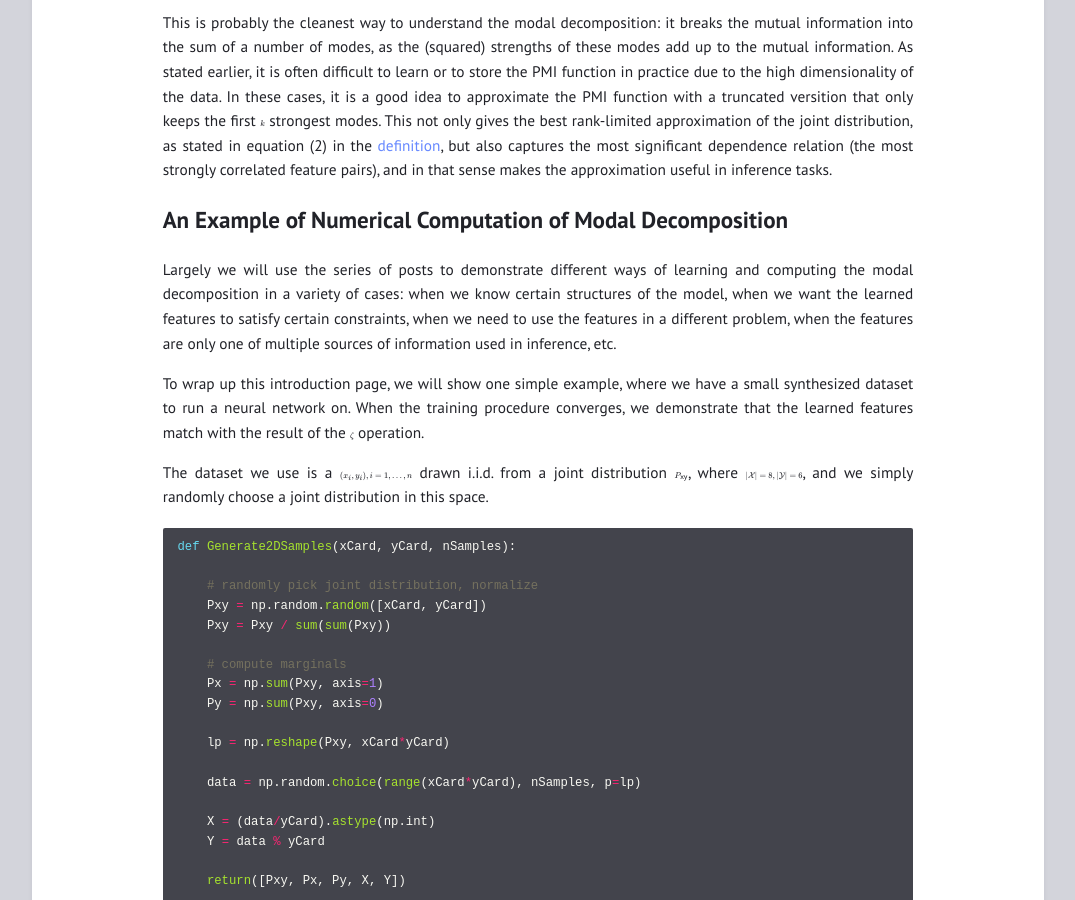
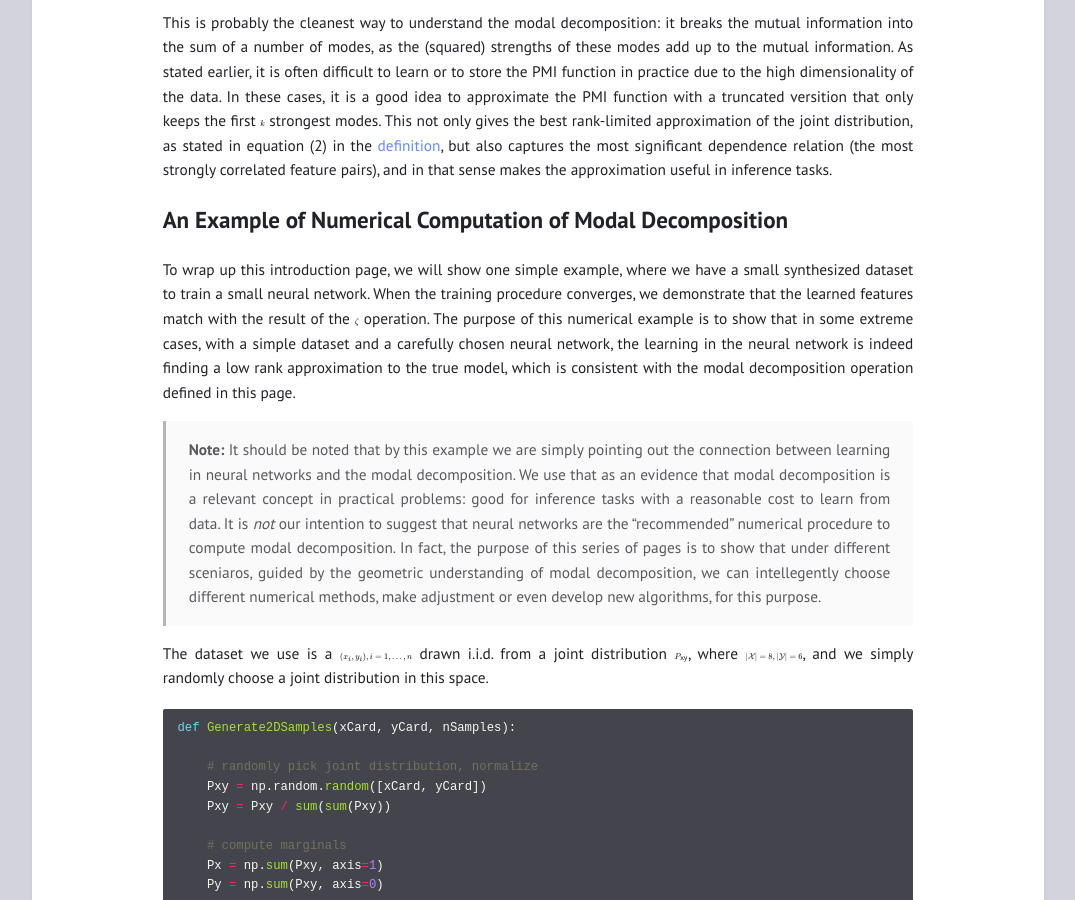
Before and after one commit to gilearning/gilearning.github.io, a Jekyll site: the page built from _posts/2022-08-15-ModalDecomposition.md, in a window 1280 px wide and 900 px high, scrolled down 7821 px. Shown: the whole window, without its empty margins (102-1177 px from the left). Built offline with Jekyll 4.4.1, drawn with Linux system fonts in a browser that asks for light colours; formulas are drawn with MathJax 3.

Commit message:
Update 2022-08-15-ModalDecomposition.md

```diff
--- a/_posts/2022-08-15-ModalDecomposition.md
+++ b/_posts/2022-08-15-ModalDecomposition.md
@@ -262,9 +262,10 @@ This is probably the cleanest way to understand the modal decomposition: it brea
 
 ## An Example of Numerical Computation of Modal Decomposition
 
-Largely we will use the series of posts to demonstrate different ways of learning and computing the modal decomposition in a variety of cases: when we know certain structures of the model, when we want the learned features to satisfy certain constraints, when we need to use the features in a different problem, when the features are only one of multiple sources of information used in inference, etc.
+To wrap up this introduction page, we will show one simple example, where we have a small synthesized dataset to train a small neural network. When the training procedure converges, we demonstrate that the learned features match with the result of the $\zeta$ operation. The purpose of this numerical example is to show that in some extreme cases, with a simple dataset and a carefully chosen neural network, the learning in the neural network is indeed finding a low rank approximation to the true model, which is consistent with the modal decomposition operation defined in this page.
 
-To wrap up this introduction page, we will show one simple example, where we have a small synthesized dataset to run a neural network on. When the training procedure converges, we demonstrate that the learned features match with the result of the $\zeta$ operation.
+>**Note:**
+>It should be noted that by this example we are simply pointing out the connection between learning in neural networks and the modal decomposition. We use that as an evidence that modal decomposition is a relevant concept in practical problems: good for inference tasks with a reasonable cost to learn from data. It is _not_ our intention to suggest that neural networks are the "recommended" numerical procedure to compute modal decomposition. In fact, the purpose of this series of pages is to show that under different sceniaros, guided by the geometric understanding of modal decomposition, we can intellegently choose different numerical methods, make adjustment or even develop new algorithms, for this purpose.
 
 
 The dataset we use is a $(x_i, y_i), i=1, \ldots, n$ drawn i.i.d. from a joint distribution $P_{\mathsf {xy}}$, where $\vert \mathcal X \vert = 8, \vert \mathcal Y \vert = 6$, and we simply randomly choose a joint distribution in this space.
```
